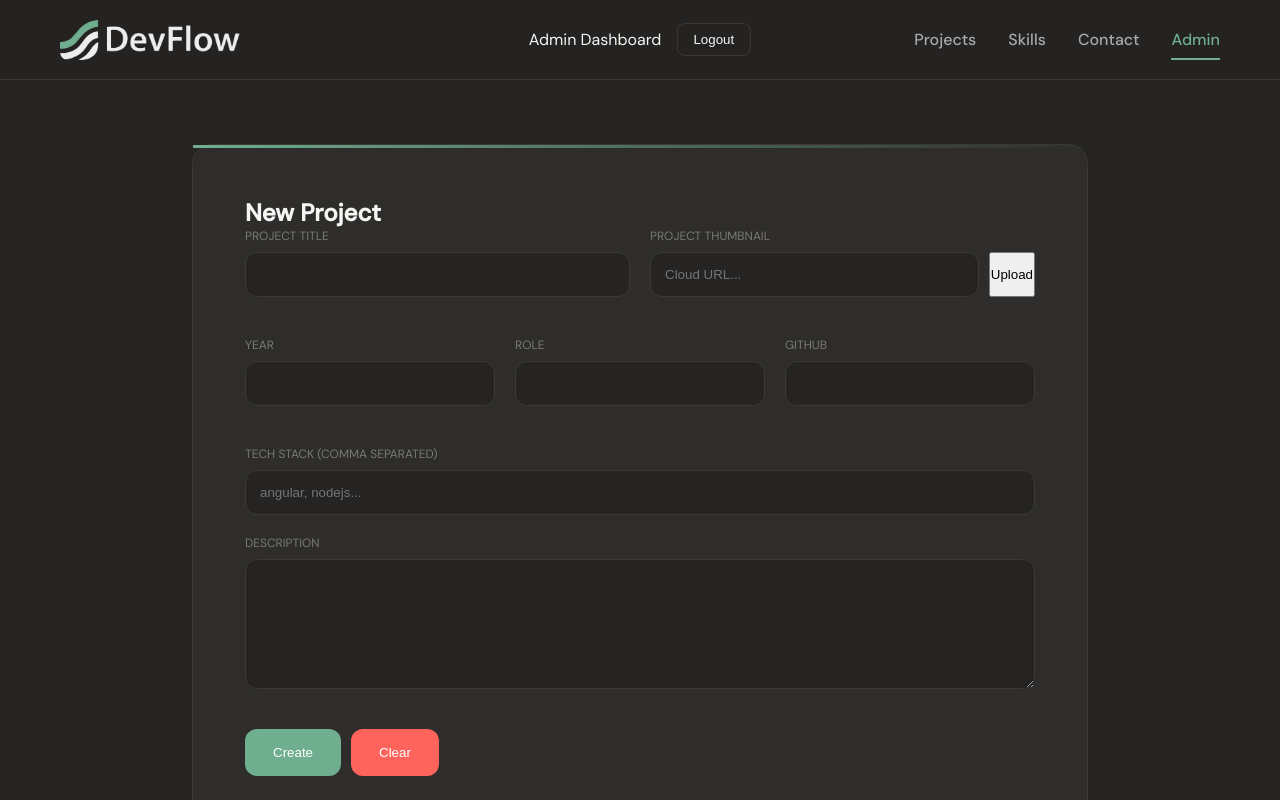
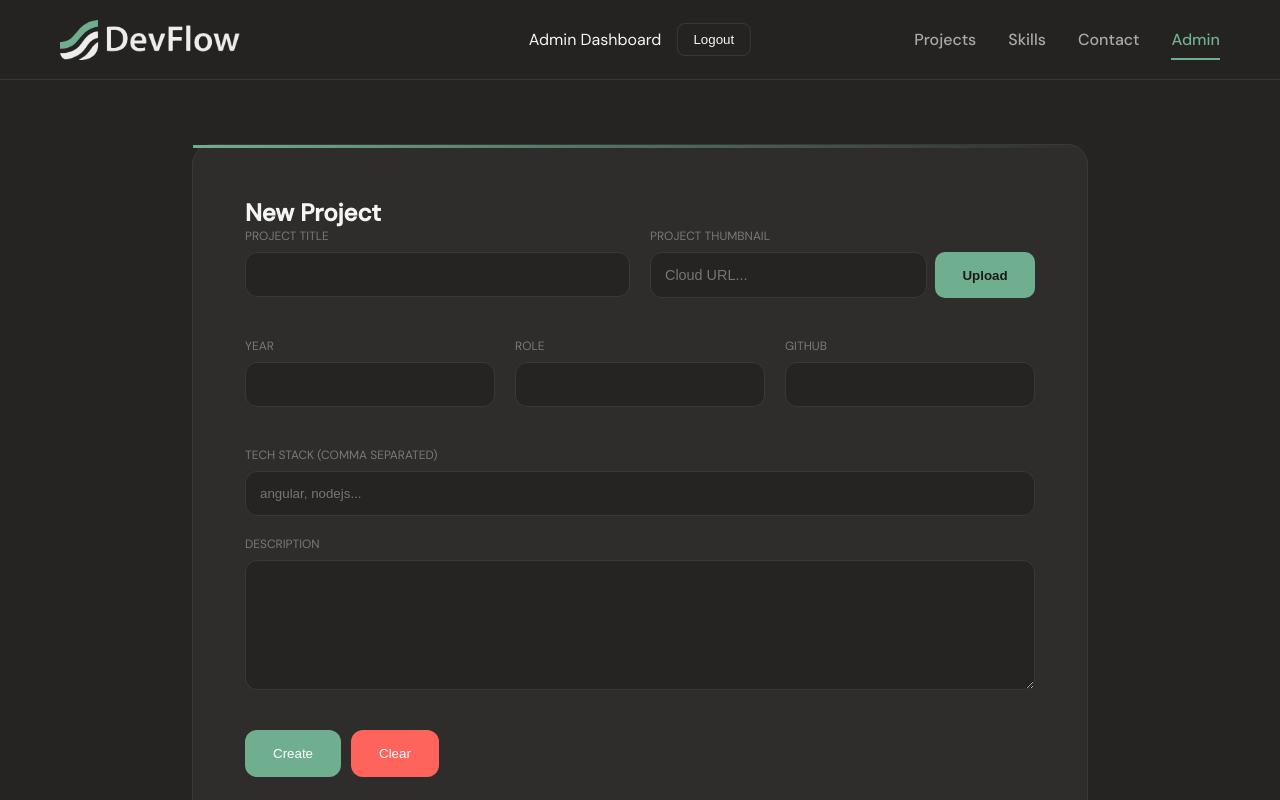
Before and after one commit to Nicolatian/DevFlow, an Angular app in the folder devflow/frontend/: page /kanban in a window 1280 px wide. Shown: the top 800 px of the page. Built offline with nearby package versions, Linux system fonts and the light colour scheme; no server answers; sample sign-in values are in the browser's storage.

Commit message:
Updated Upload button
Reused CSS for updating kanban upload image button.

```diff
--- a/devflow/frontend/src/app/components/kanban/kanban.css
+++ b/devflow/frontend/src/app/components/kanban/kanban.css
@@ -217,8 +217,55 @@ input[type="text"]:focus, textarea:focus {
   cursor: pointer;
 }
 
+.upload-wrapper {
+  display: flex;
+  gap: 8px;
+}
+
+.upload-path-input {
+  flex: 1;
+  background: #1C1C1A;
+  border: 1px solid #3A3937;
+  padding: 12px 16px;
+  border-radius: 10px;
+  color: #A9A9A9;
+  font-size: 0.9rem;
+  outline: none;
+  cursor: not-allowed;
+}
+
+.upload-btn {
+  background: #6FAF8F;
+  color: #1a1a1a;
+  border: none;
+  padding: 0 24px;
+  border-radius: 10px;
+  font-weight: 600;
+  cursor: pointer;
+  transition: all 0.2s ease;
+  display: flex;
+  align-items: center;
+  justify-content: center;
+  min-width: 100px;
+}
+
+.upload-btn:hover {
+  filter: brightness(1.1);
+  transform: translateY(-1px);
+  box-shadow: 0 4px 12px rgba(111, 175, 147, 0.2);
+}
+
+.upload-btn.uploading {
+  background: #3A3937;
+  color: #EDEDED;
+  cursor: wait;
+  opacity: 0.8;
+}
 
 
+/* =========================
+   SECTION STYLES
+========================= */
 .section-gap {
   margin: 50px 0;
   display: flex;
--- a/devflow/frontend/src/app/components/kanban/kanban.html
+++ b/devflow/frontend/src/app/components/kanban/kanban.html
@@ -32,15 +32,25 @@
         </div>
 
         <div class="field-group">
-          <label>Project Thumbnail</label>
-          <div class="upload-box" style="display: flex; gap: 10px;">
-            <input type="text" [(ngModel)]="editingProject.imageUrl" name="imageUrl" placeholder="Cloud URL..." readonly style="flex: 1;"/>
-            <input type="file" #fileInput (change)="onFileSelected($event)" style="display: none;">
-            <button type="button" (click)="fileInput.click()" class="upload-btn">
-              {{ isUploading ? '...' : 'Upload' }}
-            </button>
-          </div>
+          <label class="field-label">Project Thumbnail</label>
+          <div class="upload-wrapper">
+            <input type="text"
+                   [(ngModel)]="editingProject.imageUrl"
+                   name="imageUrl"
+                 placeholder="Cloud URL..."
+                 readonly
+                 class="upload-path-input"/>
+
+          <input type="file" #fileInput (change)="onFileSelected($event)" style="display: none;">
+
+          <button type="button"
+                  (click)="fileInput.click()"
+                  class="upload-btn"
+                  [class.uploading]="isUploading">
+            <span class="btn-text">{{ isUploading ? 'Uploading...' : 'Upload' }}</span>
+          </button>
         </div>
+      </div>
       </div>
 
       <div class="field-row three">
```
